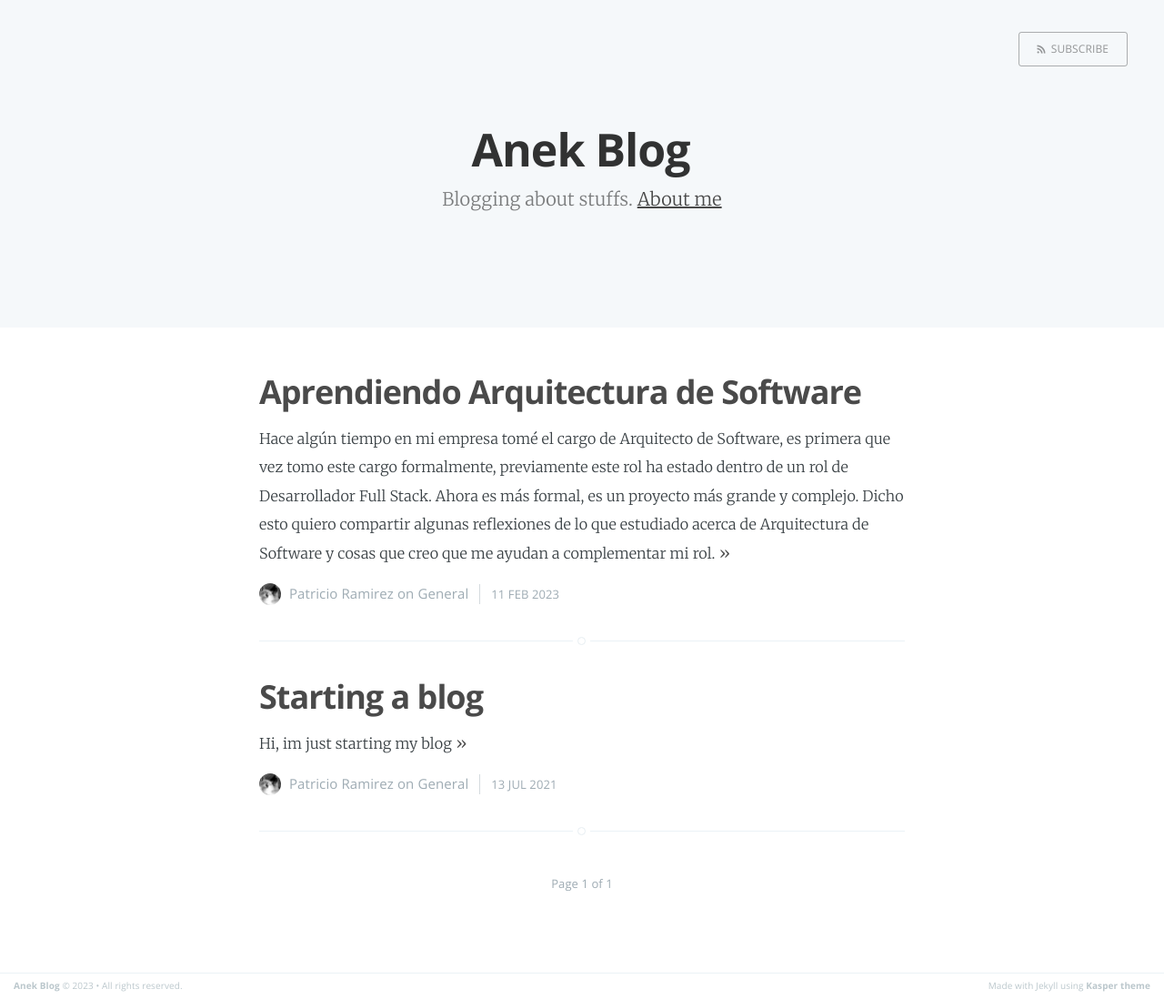
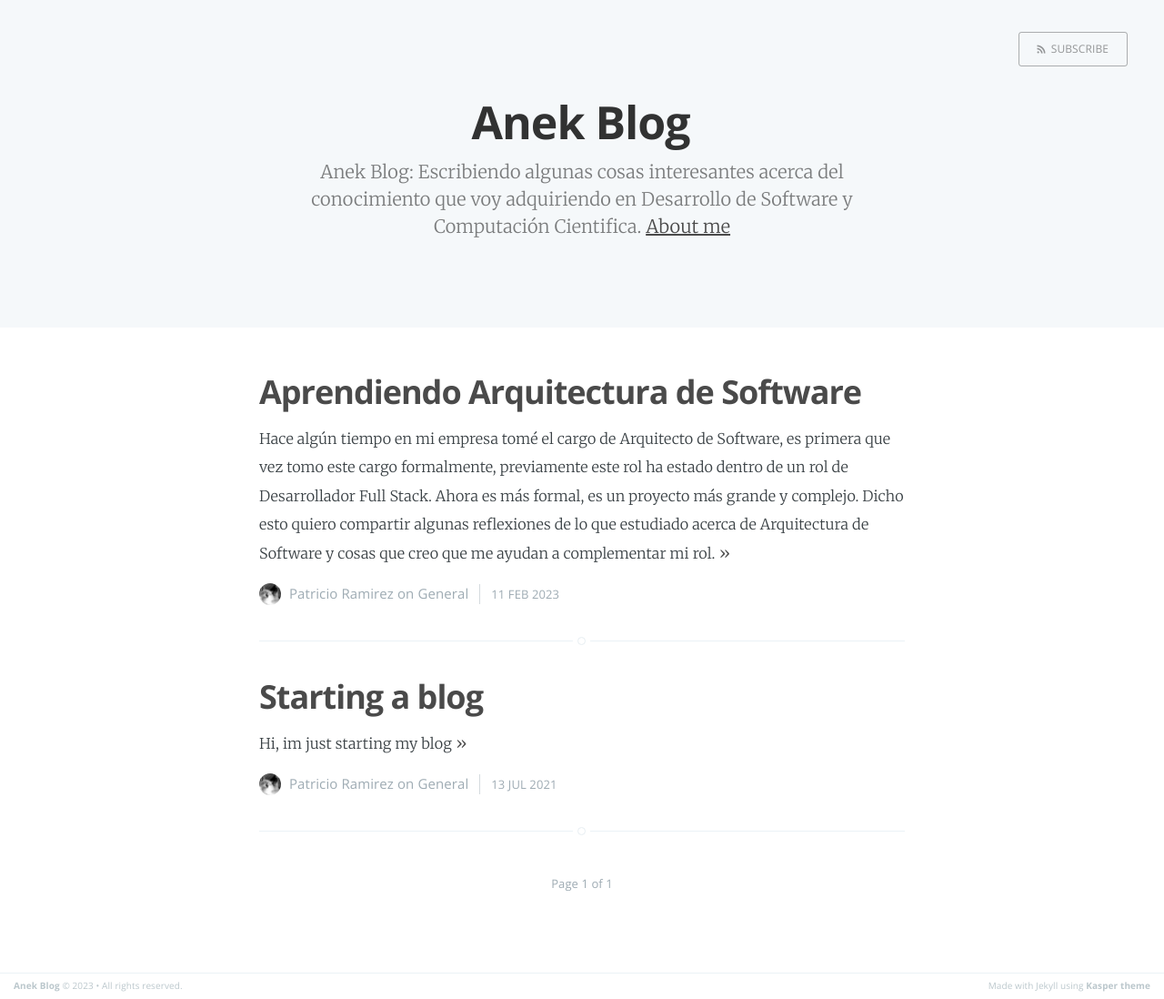
Before and after one commit to paramire/paramire.github.io, a Jekyll site: the page built from index.html, in a window 1280 px wide. Shown: the whole page at 91% size. Built offline with Jekyll 4.4.1, drawn with Linux system fonts in a browser that asks for light colours; the list of posts is cut into pages by our own code.

Commit message:
site reference & ga

```diff
--- a/_config.yml
+++ b/_config.yml
@@ -1,16 +1,16 @@
 name: Anek Blog
-description: Blogging about stuffs
-meta_description: "Your New Jekyll Site, Blogging about stuffs"
+description: "Anek Blog: Escribiendo algunas cosas interesantes acerca del conocimiento que voy adquiriendo en Desarrollo de Software y Computación Cientifica"
+meta_description: "Anek Blog: Escribiendo algunas cosas interesantes acerca del conocimiento que voy adquiriendo en Desarrollo de Software y Computación Cientifica"
 
 markdown: kramdown
 highlighter: rouge
 logo: false
 paginate: 15
-baseurl: ""
+baseurl: "blog.anek.cl"
 domain_name: "http://blog.anek.cl"
-google_analytics: "UA-XXXXXXXX-X"
+google_analytics: "G-JBGR5W92KB"
 plugins: [jekyll-paginate]
 
 # Details for the RSS feed generator
-url: ""
+url: "blog.anek.cl"
 author: "Patricio Ramirez"
```
Also changed, not shown: _layouts/default.html (+8 -7 lines), index.html (line endings or trailing spaces).
